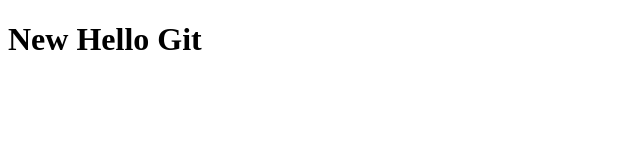
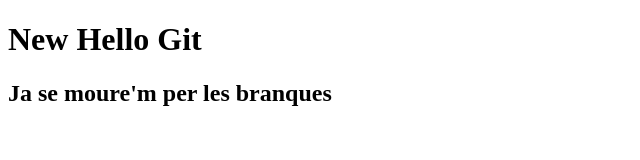
Before and after one commit to edgarCompte/new-hello-git, a plain HTML site: page index.html in a window 1280 px wide. Shown: the whole page, without its empty margins (0-640 px from the left). Drawn offline with Linux system fonts and the light colour scheme.

Commit message:
ja se moure'm per les branques

```diff
--- a/index.html
+++ b/index.html
@@ -7,5 +7,6 @@
 </head>
 <body>
     <h1>New Hello Git</h1>
+    <h2>Ja se moure'm per les branques</h2>
 </body>
 </html>
```
